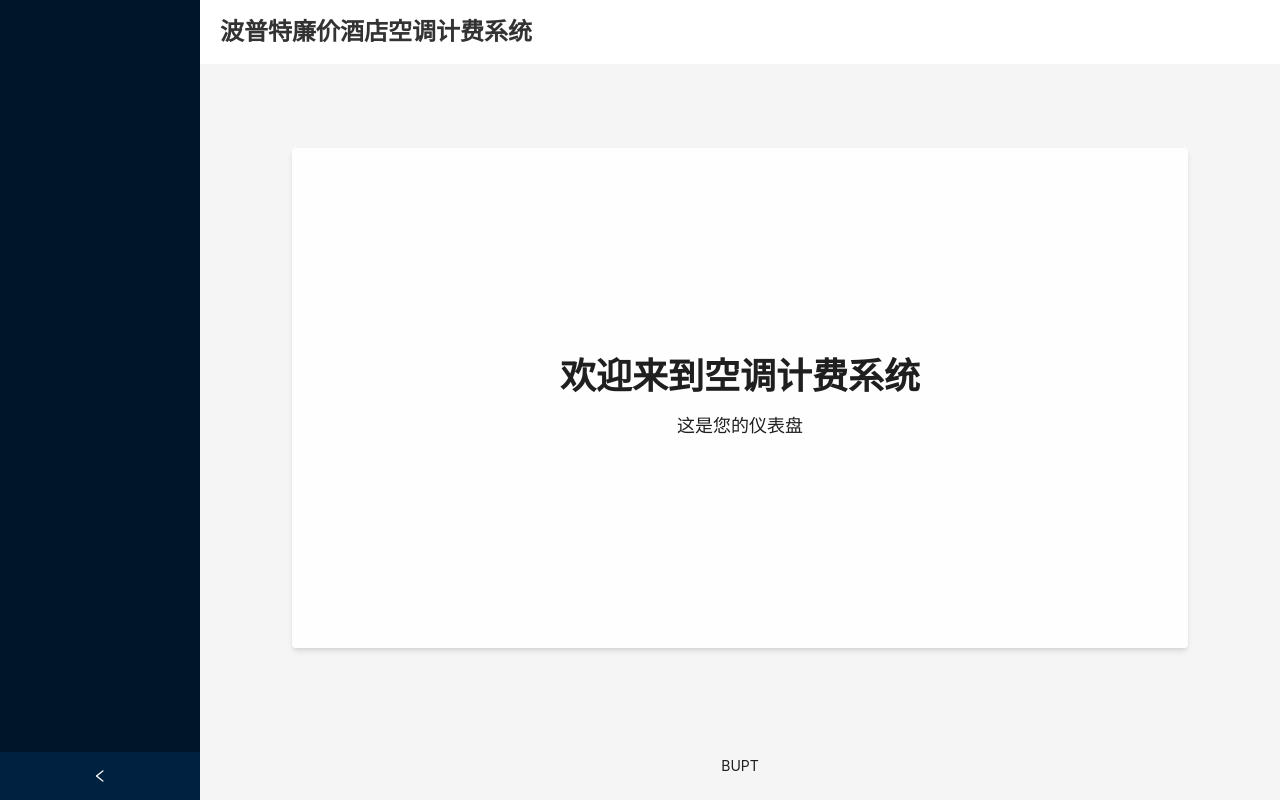
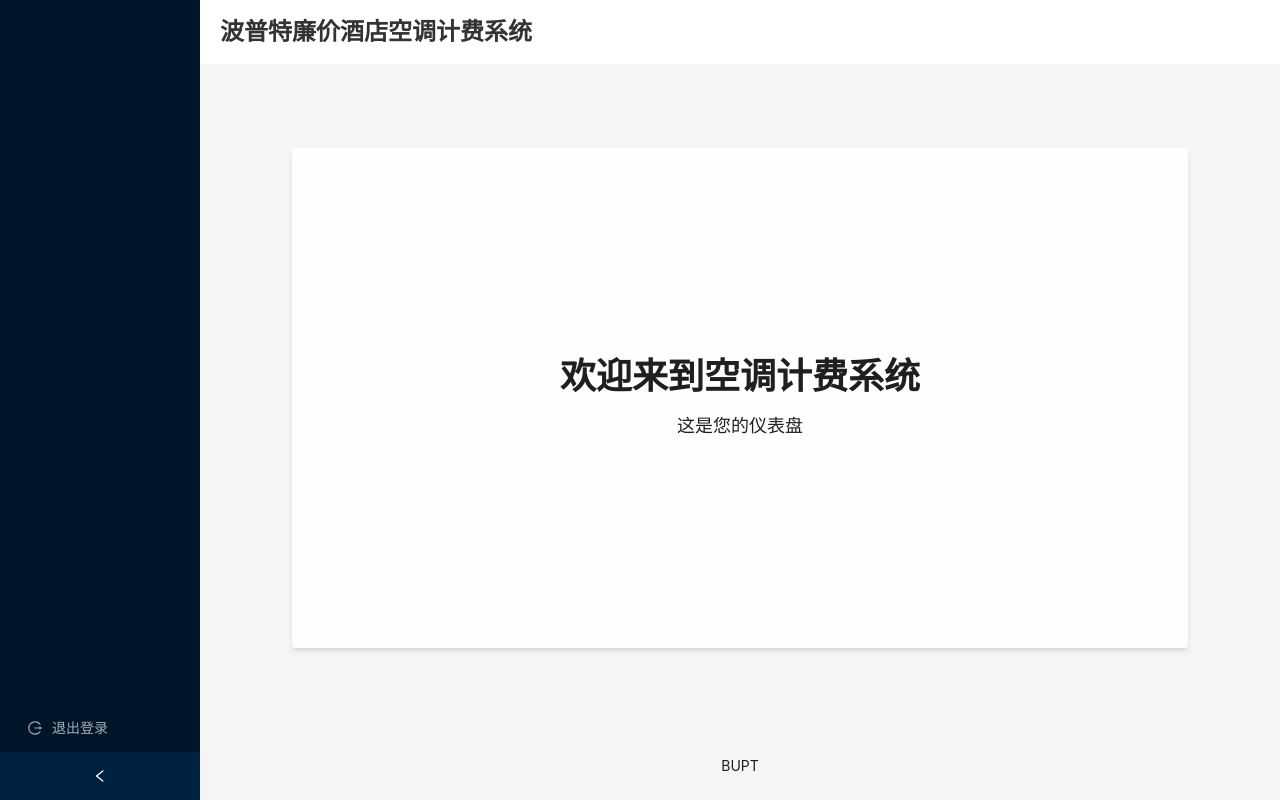
Before and after one commit to RayneYael/Air-Conditioning-Billing-System-of-BUPT-Hotel, a React (Vite) app in the folder frontend/: page /home in a window 1280 px wide. Built offline with nearby package versions, Linux system fonts and the light colour scheme; no server answers; sample sign-in values are in the browser's storage.

Commit message:
新增退出登录按钮

```diff
--- a/frontend/src/layouts/MainLayout.jsx
+++ b/frontend/src/layouts/MainLayout.jsx
@@ -1,14 +1,15 @@
 import React, { useState } from 'react';
 import { useEffect } from 'react';
-import { Outlet, Link } from 'react-router-dom';
+import { Outlet, Link, useNavigate } from 'react-router-dom';
 import {
   FileOutlined,
   UserOutlined,
   TeamOutlined,
-  GlobalOutlined
+  GlobalOutlined,
+  LogoutOutlined
 } from '@ant-design/icons';
 import { Layout, Menu, theme } from 'antd';
-const { Header,Content, Footer, Sider } = Layout;
+const { Header, Content, Footer, Sider } = Layout;
 function getItem(label, key, icon, children) {
   return {
     key,
@@ -55,8 +56,19 @@ const MainLayout = () => {
     token: { colorBgContainer, borderRadiusLG },
   } = theme.useToken();
 
+  const navigate = useNavigate(); // 使用 useNavigate
+
+  // 处理退出登录的函数
+  const handleLogout = () => {
+    // 清除 localStorage 中的用户信息
+    localStorage.removeItem('role');
+    localStorage.removeItem('language');
+    // 跳转到登录页面
+    navigate('/');
+  };
+
   let items = [];
-    switch(role) {
+  switch (role) {
     case 'room':
       items = roomItems;
       break;
@@ -73,25 +85,59 @@ const MainLayout = () => {
       items = []; // 处理没有角色的情况，比如返回一个空的菜单或提示无权限
       break;
   }
+
+  // 在每次渲染时添加“退出登录”菜单项，确保不会重复添加
+  const menuItems = [
+    ...items,
+    getItem('退出登录', 'logout', <LogoutOutlined />),
+  ];
+
   return (
-    <Layout
+    <Layout style={{ minHeight: '100vh' }}>
+      <Sider
+        collapsible
+        collapsed={collapsed}
+        onCollapse={(value) => setCollapsed(value)}
         style={{
-        minHeight: '100vh',
+          position: 'fixed',  // 使侧边栏固定在视口
+          height: '100vh',    // 侧边栏的高度与视口高度一致
+          left: 0,            // 侧边栏靠左对齐
+          top: 0,             // 从顶部开始
+          bottom: 0,          // 延伸到页面底部
         }}
       >
-      <Sider collapsible collapsed={collapsed} onCollapse={(value) => setCollapsed(value)}>
         <div className="demo-logo-vertical" />
-        <Menu theme="dark"  mode="inline" items={items} style={{ paddingTop: '85px' }} />
+        <Menu
+          theme="dark"
+          mode="inline"
+          style={{ display: 'flex', flexDirection: 'column', height: '100%', paddingTop: '85px' }}
+          onClick={(item) => {
+            if (item.key === 'logout') {
+              handleLogout(); // 当点击的菜单项 key 为 'logout' 时调用 handleLogout
+            }
+          }}
+          items={[
+            ...menuItems.slice(0, -1),  // 其他菜单项
+            {
+              label: '退出登录',
+              key: 'logout',
+              icon: <LogoutOutlined />,
+              style: { marginTop: 'auto' },  // 退出登录按钮推到最下方
+            },
+          ]}
+        />
       </Sider>
-      <Layout>
+      <Layout style={{ marginLeft: collapsed ? 80 : 200 }}>
         <Header style={{ padding: '0 20px', background: colorBgContainer }}>
-            <h1 style={{
+          <h1
+            style={{
               fontFamily: 'Arial, sans-serif',
               fontSize: '24px',
               fontWeight: 'bold',
               color: '#333',
-                margin: 0
-            }}>
+              margin: 0,
+            }}
+          >
             {language === 'en' ? 'BUPT Budget Hotel Air Conditioning Billing System' : '波普特廉价酒店空调计费系统'}
           </h1>
         </Header>
@@ -101,7 +147,6 @@ return (
           }}
         >
           <Outlet />
-
         </Content>
         <Footer
           style={{
@@ -112,6 +157,7 @@ return (
         </Footer>
       </Layout>
     </Layout>
+
   );
 };
 export default MainLayout;
```
Lines whose indentation alone changed are shown as unchanged.
